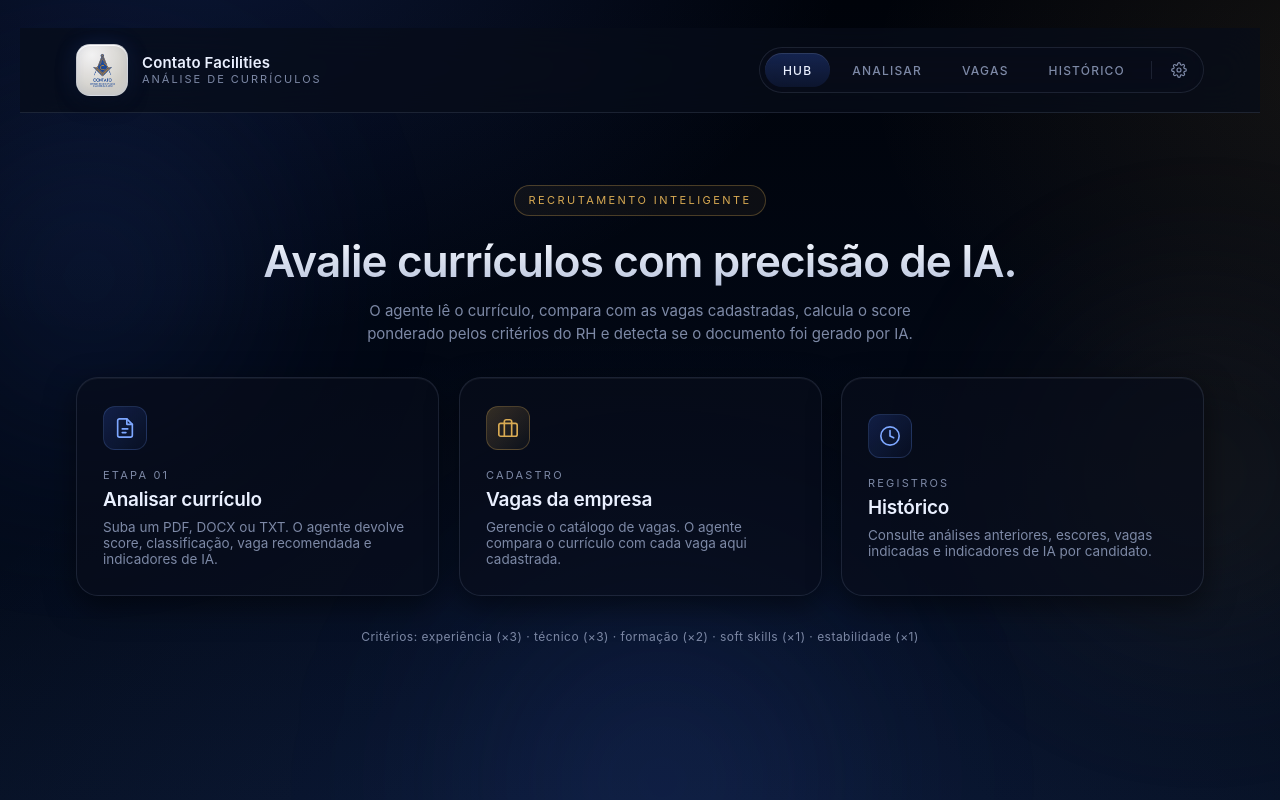
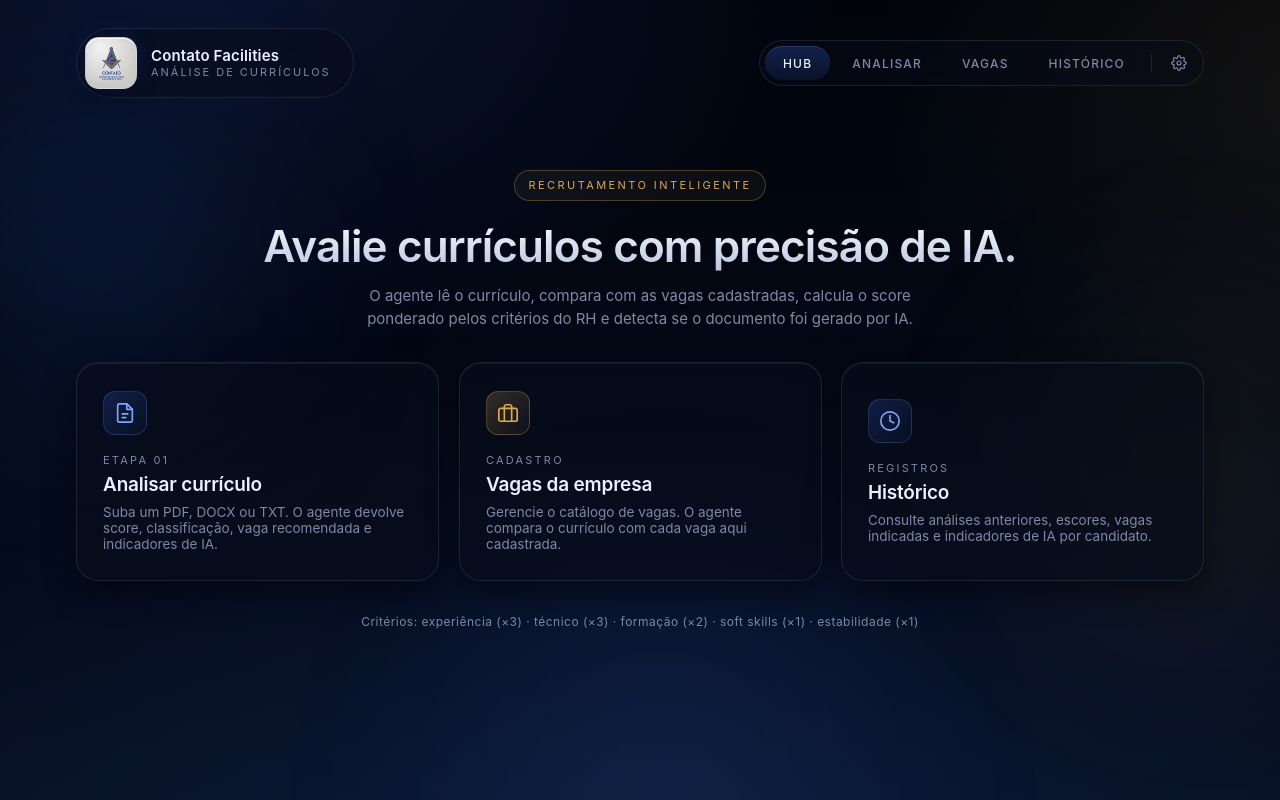
Before and after one commit to rafaelbranco-rgb/Portal-de-analise-de-curriculos, a Flask app: page / in a window 1280 px wide. Run offline with Flask 3, Linux system fonts and the light colour scheme; some libraries are stand-ins or nearby versions.

Commit message:
UI: topbar sem fundo retangular; logo e menu como ilhas liquid glass
- Remove o retângulo de fundo da .topbar (mantém apenas o sticky).
- .brand ganha a mesma pílula de vidro translúcido do .topnav, harmonizando.
- Remove o override de fundo da topbar no tema claro (não é mais necessário).

Co-Authored-By: Claude Opus 4.8 (1M context) <noreply@anthropic.com>

```diff
--- a/static/css/styles.css
+++ b/static/css/styles.css
@@ -177,23 +177,24 @@ body::after {
   gap: 24px;
   margin-bottom: 32px;
   flex-wrap: wrap;
-  /* Mantém o cabeçalho fixo no topo ao rolar a página */
+  /* Fixa no topo ao rolar — a barra fica transparente; apenas os
+     elementos (logo e menu) têm o efeito liquid glass */
   position: sticky;
-  top: 0;
+  top: 14px;
   z-index: 50;
-  padding: 16px clamp(20px, 5vw, 56px);
-  margin-left: calc(-1 * clamp(20px, 5vw, 56px));
-  margin-right: calc(-1 * clamp(20px, 5vw, 56px));
-  background: rgba(8, 13, 26, 0.72);
+}
+
+.brand {
+  display: flex;
+  align-items: center;
+  gap: 14px;
+  /* Mesmo "liquid glass" do menu, para harmonizar */
+  background: rgba(8, 13, 26, 0.5);
+  border: 1px solid var(--glass-border);
+  padding: 8px 22px 8px 8px;
+  border-radius: 999px;
   backdrop-filter: blur(18px);
   -webkit-backdrop-filter: blur(18px);
-  border-bottom: 1px solid var(--glass-border);
-}
-
-.brand {
-  display: flex;
-  align-items: center;
-  gap: 14px;
 }
 
 .brand-mark {
@@ -2025,10 +2026,6 @@ main {
   --shadow-2: 0 20px 60px rgba(20, 30, 60, 0.14);
 }
 
-:root[data-theme="light"] .topbar {
-  background: rgba(248, 250, 255, 0.80);
-}
-
 :root[data-theme="light"] body {
   background:
     radial-gradient(
```
